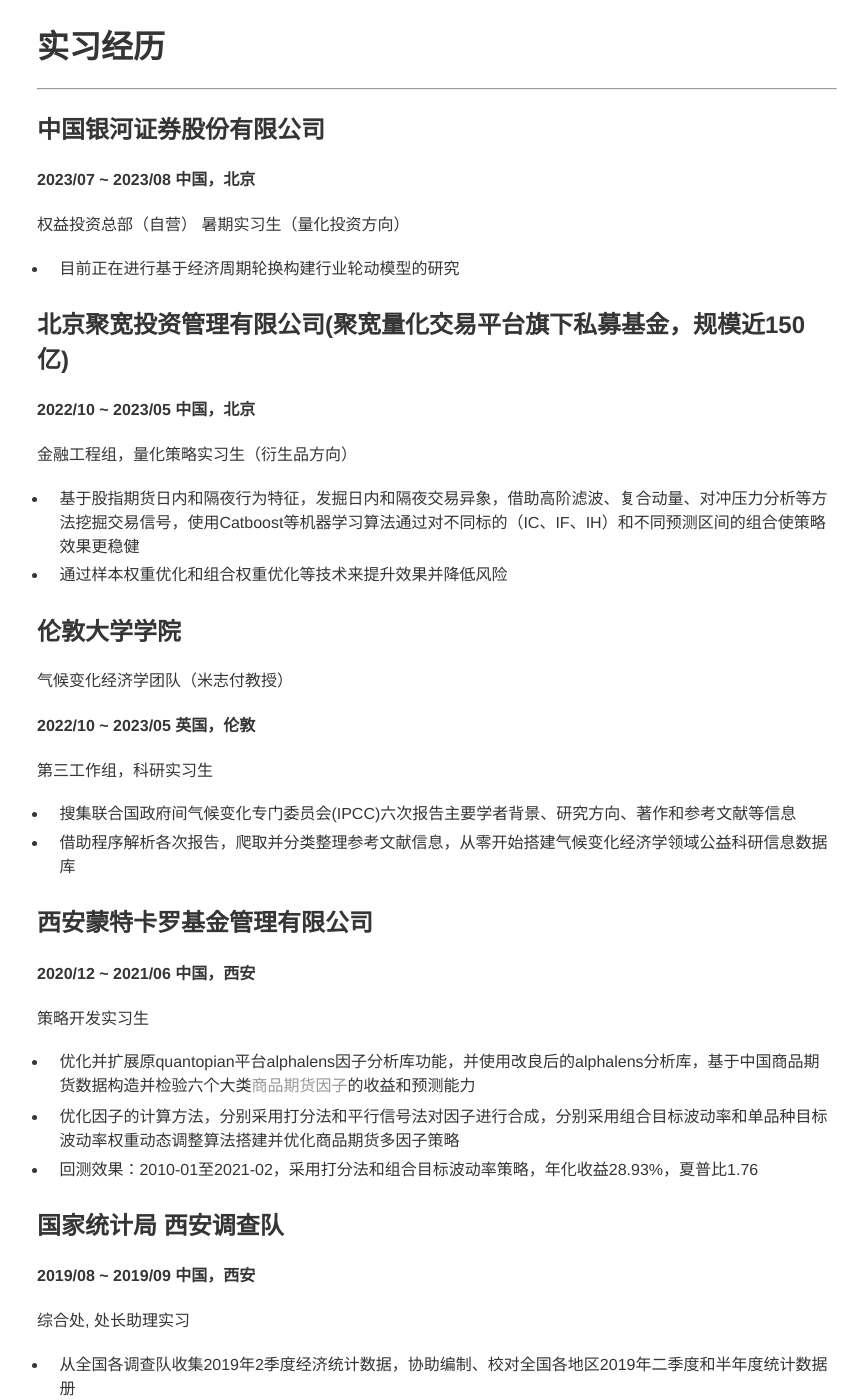
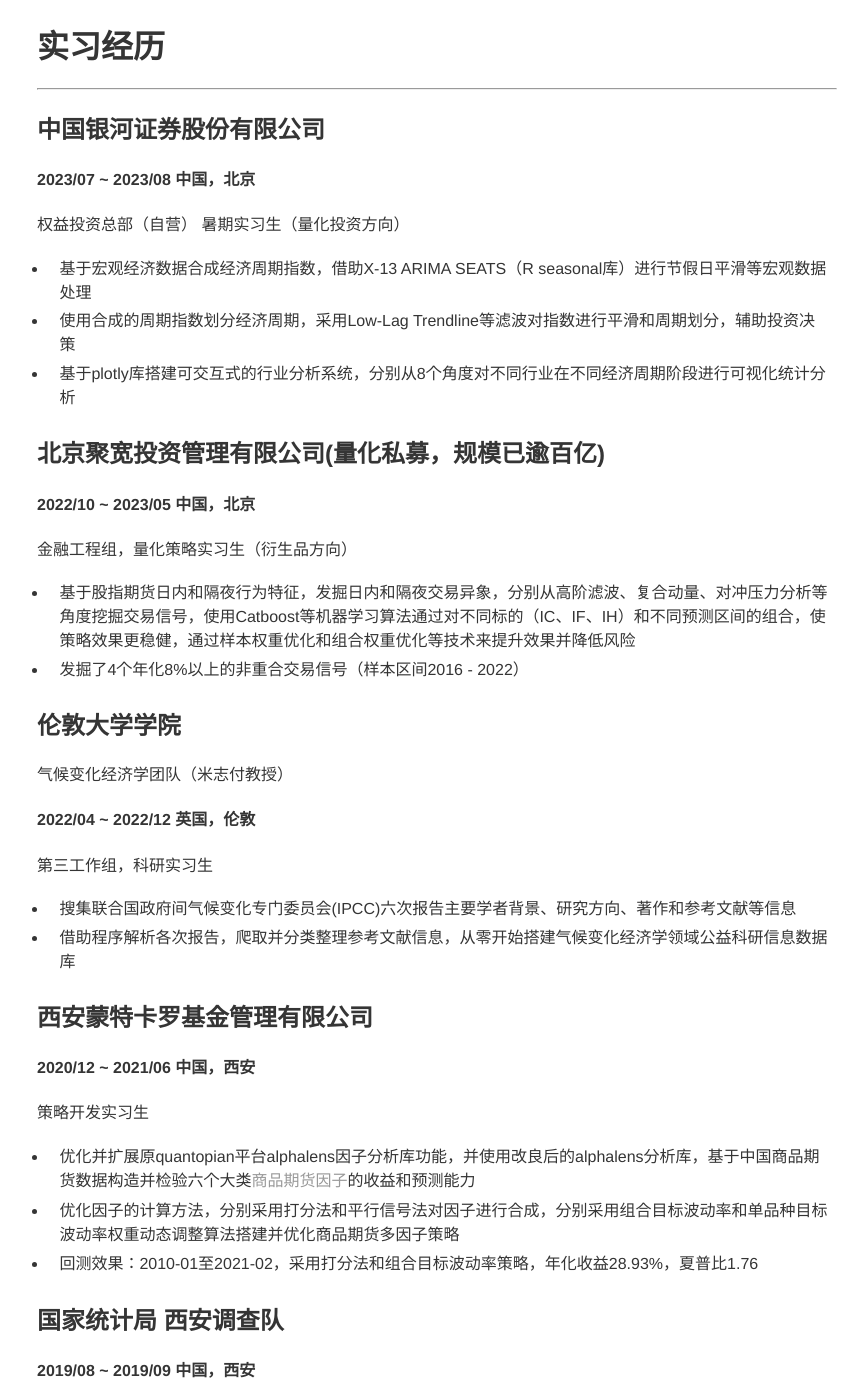
Before and after one commit to FynnZhou/MySiteCN, a Jekyll site: the page built from index.md, in a window 1280 px wide and 1400 px high, scrolled down 975 px. Shown: the whole window, without its empty margins (203-1061 px from the left). Built offline with Jekyll 4.4.1, drawn with Linux system fonts in a browser that asks for light colours; formulas are drawn with MathJax 3.

Commit message:
修改伦敦大学实习日期错误

```diff
--- a/index.md
+++ b/index.md
@@ -35,30 +35,29 @@ layout: about
 
 权益投资总部（自营） 暑期实习生（量化投资方向）
 
-* 目前正在进行基于经济周期轮换构建行业轮动模型的研究
+* 基于宏观经济数据合成经济周期指数，借助X-13 ARIMA SEATS（R seasonal库）进行节假日平滑等宏观数据处理
+* 使用合成的周期指数划分经济周期，采用Low-Lag Trendline等滤波对指数进行平滑和周期划分，辅助投资决策
+* 基于plotly库搭建可交互式的行业分析系统，分别从8个角度对不同行业在不同经济周期阶段进行可视化统计分析
 
-
-## 北京聚宽投资管理有限公司(聚宽量化交易平台旗下私募基金，规模近150亿)
+## 北京聚宽投资管理有限公司(量化私募，规模已逾百亿)
 
 #### 2022/10 ~ 2023/05    中国，北京
 
 金融工程组，量化策略实习生（衍生品方向）
 
-* 基于股指期货日内和隔夜行为特征，发掘日内和隔夜交易异象，借助高阶滤波、复合动量、对冲压力分析等方法挖掘交易信号，使用Catboost等机器学习算法通过对不同标的（IC、IF、IH）和不同预测区间的组合使策略效果更稳健
-* 通过样本权重优化和组合权重优化等技术来提升效果并降低风险
-
+* 基于股指期货日内和隔夜行为特征，发掘日内和隔夜交易异象，分别从高阶滤波、复合动量、对冲压力分析等角度挖掘交易信号，使用Catboost等机器学习算法通过对不同标的（IC、IF、IH）和不同预测区间的组合，使策略效果更稳健，通过样本权重优化和组合权重优化等技术来提升效果并降低风险
+* 发掘了4个年化8%以上的非重合交易信号（样本区间2016 - 2022）
 
 ## 伦敦大学学院
 
 气候变化经济学团队（米志付教授）
 
-#### 2022/10 ~ 2023/05    英国，伦敦
+#### 2022/04 ~ 2022/12    英国，伦敦
 
 第三工作组，科研实习生
 
 * 搜集联合国政府间气候变化专门委员会(IPCC)六次报告主要学者背景、研究方向、著作和参考文献等信息
 * 借助程序解析各次报告，爬取并分类整理参考文献信息，从零开始搭建气候变化经济学领域公益科研信息数据库
-
 
 ## 西安蒙特卡罗基金管理有限公司
 
@@ -69,7 +68,6 @@ layout: about
 * 优化并扩展原quantopian平台alphalens因子分析库功能，并使用改良后的alphalens分析库，基于中国商品期货数据构造并检验六个大类[商品期货因子](2021-06-15/中国商品期货多因子策略 "期货多因子详细信息")的收益和预测能力
 * 优化因子的计算方法，分别采用打分法和平行信号法对因子进行合成，分别采用组合目标波动率和单品种目标波动率权重动态调整算法搭建并优化商品期货多因子策略
 * 回测效果：2010-01至2021-02，采用打分法和组合目标波动率策略，年化收益28.93%，夏普比1.76
-
 
 ## 国家统计局 西安调查队
 
@@ -89,24 +87,20 @@ layout: about
 * 运用遗传规划算法，基于gplearn库，以Rank IC为适应度，预测目标为未来N日收益率，分别选择A股只有牛市（2017-01至2018-01）和包含牛熊（2017-06至2018-06）两个训练集，对以close、volume等7个标签生成的因子进化并筛选，最后将适应度最高的前10%的因子借助alphalens进行横截面因子分析
 * 效果：挖掘出包括sqrt(seddev(pre_close,20))在内等多个适应度高、分层回测明显的因子
 
-
 ## [基于风险平价和全天候策略的中国化实现（课程项目 96/100）](2020-04-30/基于风险平价和全天候策略的中国化实现 "风险平价详细信息")
 
 * 复现Bridgewater的全天候以及风险平价权重动态调整算法,标的采用国内相应的ETF或LOF指数基金，构建大类宏观FOF策略，并使用主成分分析法对策略进行优化
 * 回测效果：2014-12至2020-05，主成分：年化收益10.1%，夏普比1.01；风险平价：年化收益9.17%，夏普比0.91
-
 
 ## 多因子分析模型实现（指导教授：元向辉）
 
 * 编程实现多因子分析方法，包括数据清洗、复现Barra USE3 Handbook多因子模型因子收益率计算方法，仿照原quantopian平台alphalens库实现分层回测模块，学习IC分析方法
 * 使用编写的因子分析模块对ROA因子进行分析，并与使用alphalens库的分析结果进行比较，完成实验报告
 
-
 ## 基于产业链利润的均值回归策略
 
 * 基于 Three-sigma Rule 构造产业链利润均值回归套利策略，借助EMA及LSTM方法增加边界预测准确度
 * 模拟盘效果：2019-09 至 2022-03, 年化收益 8.98%, 夏普比 0.57
-
 
 ## [远期期权定价](2022-12-15/远期起点期权定价 "远期起点期权详细信息")
 
```
